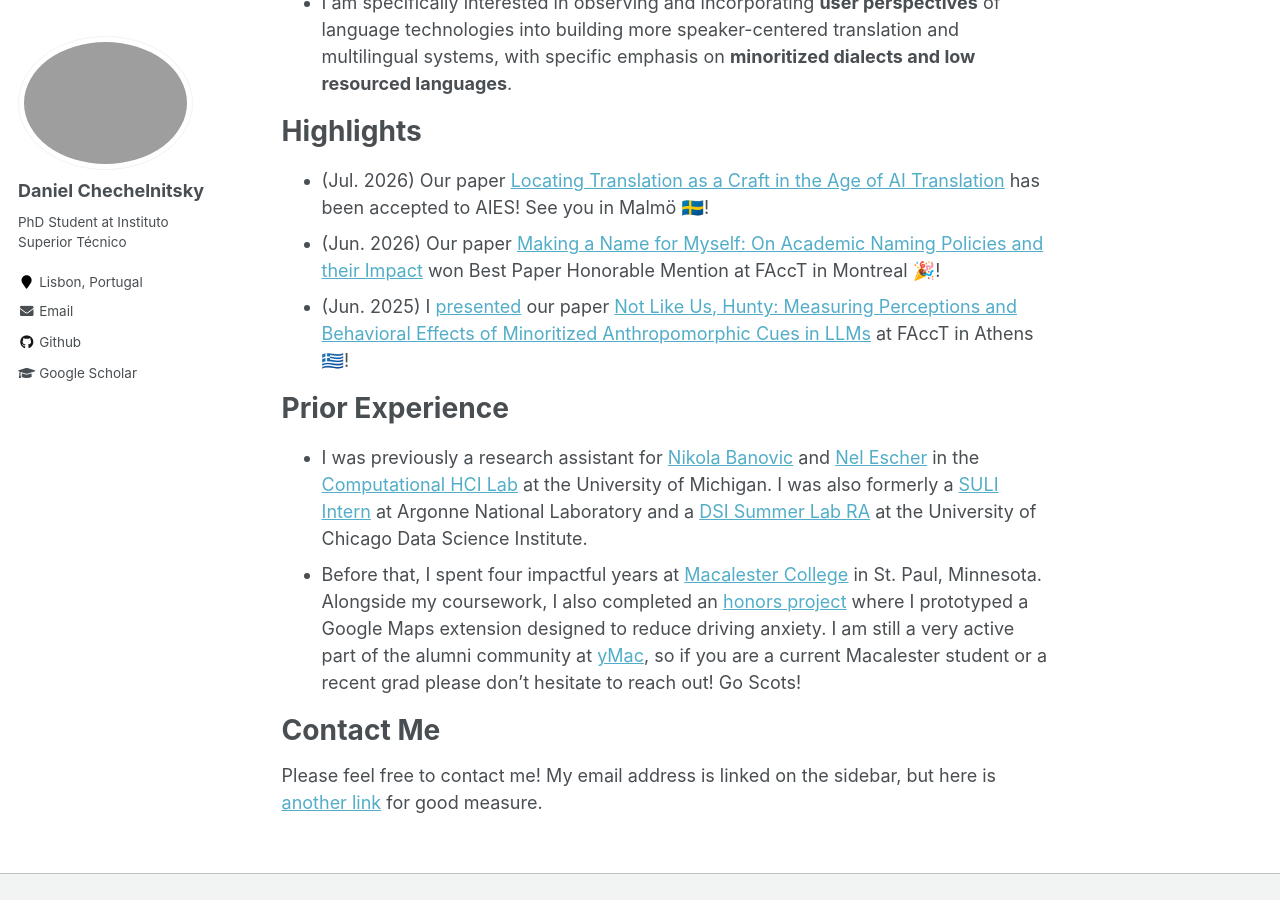
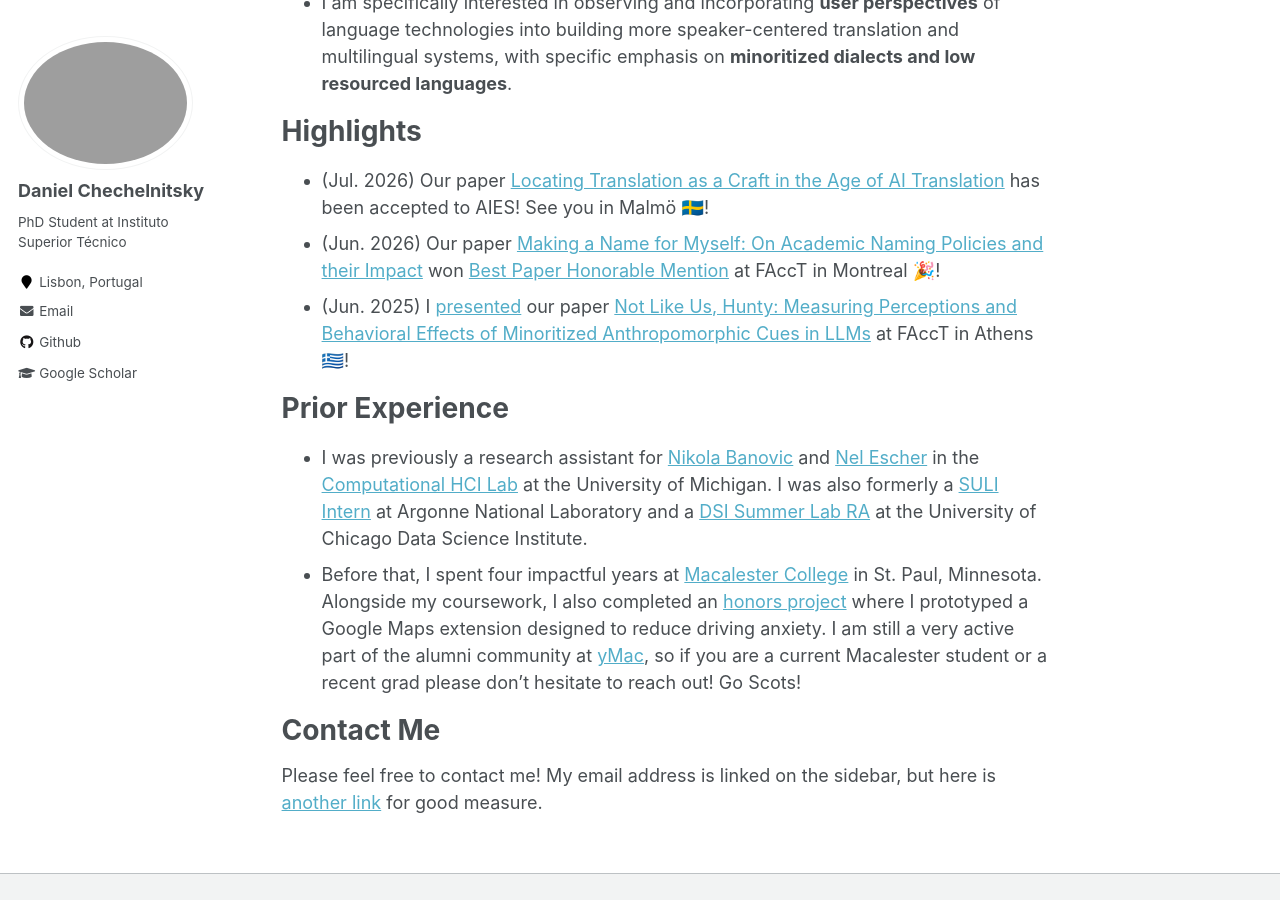
Before and after one commit to chechelnitskd/chechelnitskd.github.io, a Jekyll site: the page built from _pages/about.md, in a window 1280 px wide and 900 px high, scrolled down 570 px. Built offline with Jekyll 4.4.1, drawn with Linux system fonts in a browser that asks for light colours; part of the change alters nothing that is shown.

```diff
--- a/_pages/about.md
+++ b/_pages/about.md
@@ -20,7 +20,7 @@ Hi, I'm Dan! Here is some information about me:
 
 # Highlights
 - (Jul. 2026) Our paper [Locating Translation as a Craft in the Age of AI Translation](https://arxiv.org/abs/2604.00758) has been accepted to AIES! See you in Malmö 🇸🇪!
-- (Jun. 2026) Our paper [Making a Name for Myself: On Academic Naming Policies and their Impact](https://dl.acm.org/doi/abs/10.1145/3805689.3806465) won Best Paper Honorable Mention at FAccT in Montreal 🎉!
+- (Jun. 2026) Our paper [Making a Name for Myself: On Academic Naming Policies and their Impact](https://dl.acm.org/doi/abs/10.1145/3805689.3806465) won [Best Paper Honorable Mention](https://facct-blog.github.io/2026-06-25/best-papers) at FAccT in Montreal 🎉!
 - (Jun. 2025) I [presented](https://www.youtube.com/watch?v=qA7aT0mdYao) our paper [Not Like Us, Hunty: Measuring Perceptions and Behavioral Effects of Minoritized Anthropomorphic Cues in LLMs](https://dl.acm.org/doi/full/10.1145/3715275.3732045) at FAccT in Athens 🇬🇷!
 
 # Prior Experience
```
